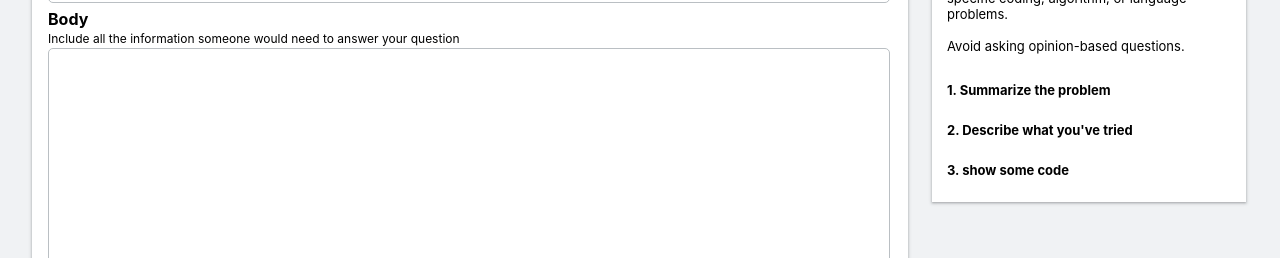
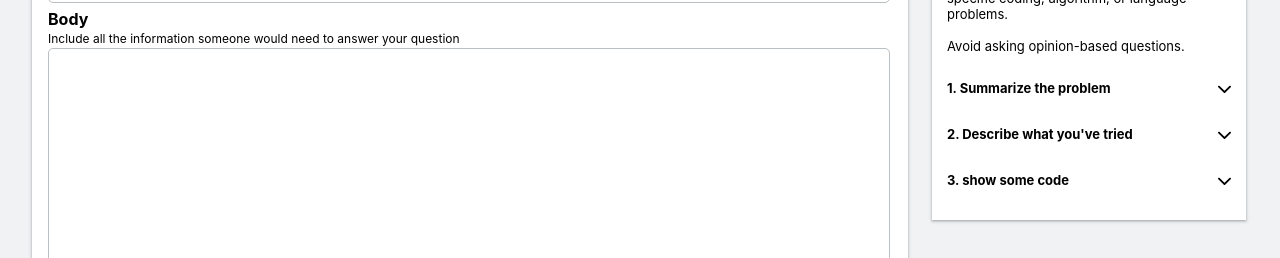
Before and after one commit to codestates-seb/seb39_pre_054, a React (Create React App) app in the folder client/: page /questions/ask in a window 1280 px wide. Shown: the part 263-521 px from the top of the page. Built offline with nearby package versions, Linux system fonts and the light colour scheme.

Commit message:
fix:질문 작성 페이지 오른쪽 사이드바 화살표 추가

```diff
--- a/client/src/components/QuestionAskRight.js
+++ b/client/src/components/QuestionAskRight.js
@@ -1,5 +1,8 @@
 import React, { useState } from "react";
 import styled from "styled-components";
+
+import { ReactComponent as ArrowDown } from "../assets/chevron-down-solid.svg";
+import { ReactComponent as ArrowUp } from "../assets/chevron-up-solid.svg";
 
 const step1_1 = [
   {
@@ -49,8 +52,15 @@ const QuestionAskRight = () => {
             {step1_1.map((el, idx) => {
               return (
                 <Ol key={idx} onClick={(e) => clicked(idx)}>
-                  <li className="li-title">
-                    {el.title}
+                  <li className="li-content">
+                    <div className="li-title-logo">
+                      {el.title}
+                      {select === idx ? (
+                        <ArrowUp width="13px" heigth="13px" />
+                      ) : (
+                        <ArrowDown width="13px" heigth="13px" />
+                      )}
+                    </div>
                     <div>
                       {el.content.map((el, idx2) => {
                         return (
@@ -109,9 +119,16 @@ const Ol = styled.ol`
   margin: 0;
   padding: 0;
 
-  .li-title {
+  .li-content {
     font-weight: bold;
-    padding: 12px 0;
+    padding: 10px 0;
+  }
+
+  .li-title-logo {
+    display: flex;
+    align-items: center;
+    justify-content: space-between;
+    padding-bottom: 10px;
   }
 `;
 
```
Also changed, not shown: client/src/assets/chevron-down-solid.svg (added), client/src/assets/chevron-up-solid.svg (added).
